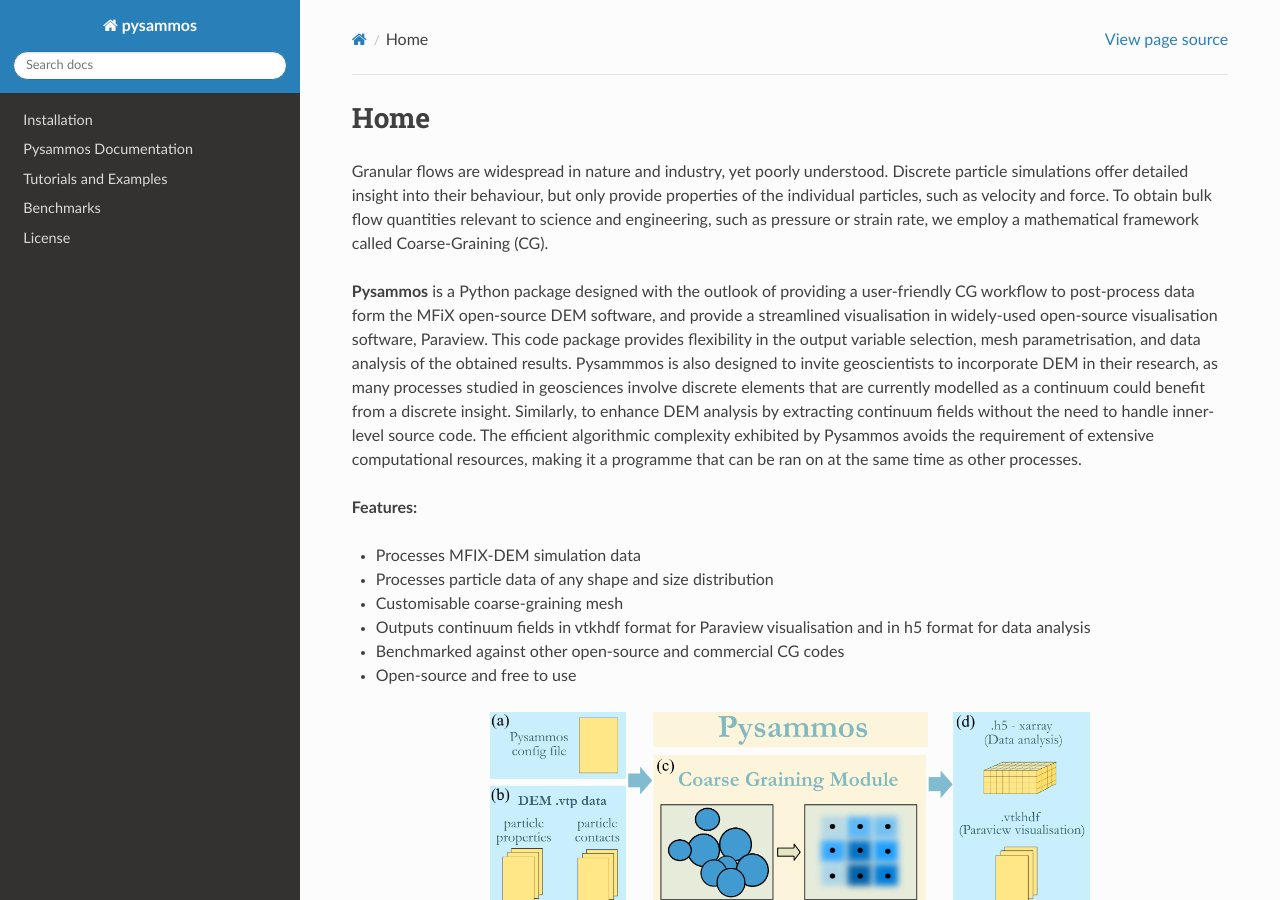
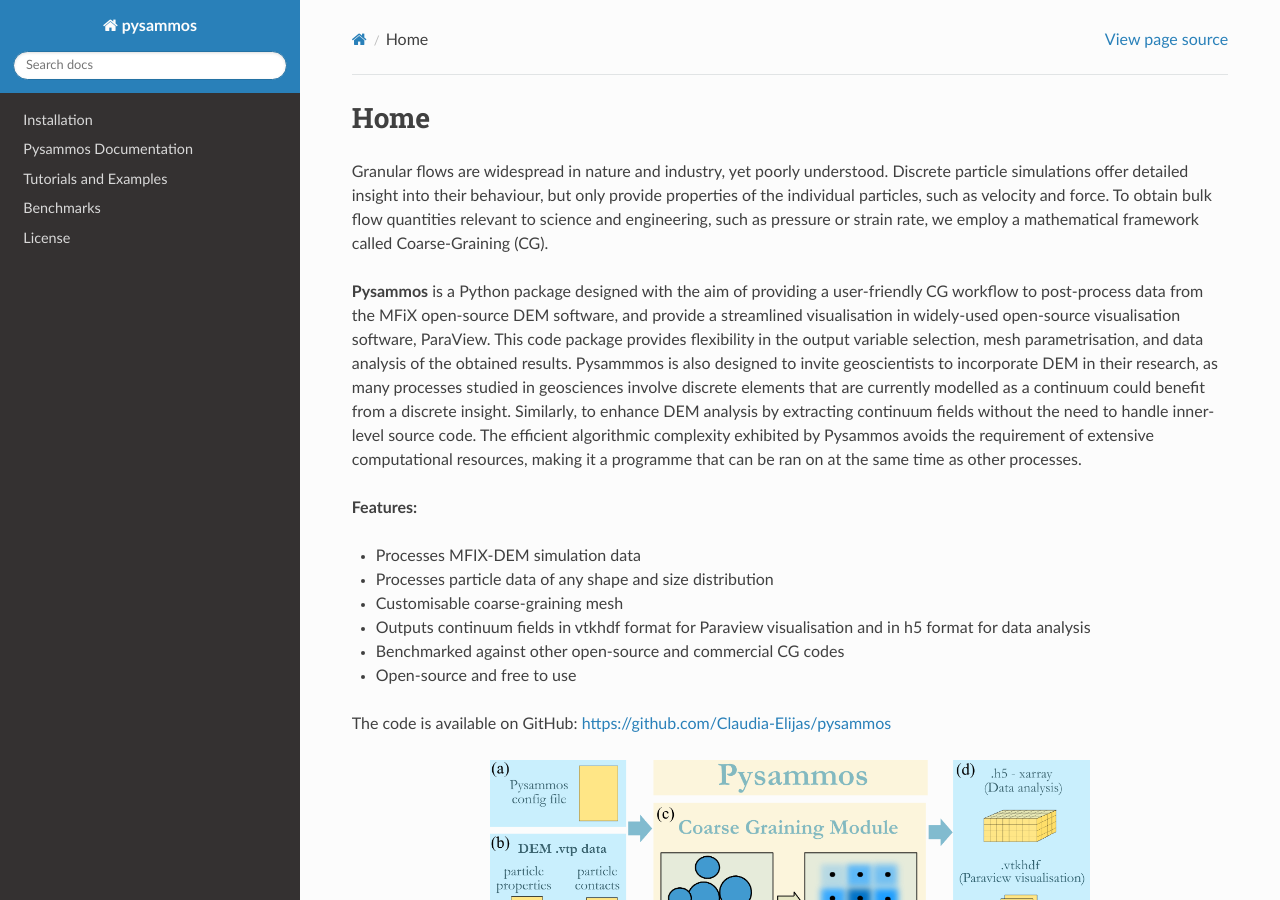
Before and after one commit to Claudia-Elijas/pysammos, a Sphinx documentation site: the page built from docs/index.rst, in a window 1280 px wide and 900 px high. Built offline with Sphinx 7.4.7 and the Read the Docs theme 3.1.0, drawn with Linux system fonts in a browser that asks for light colours.

```diff
--- a/docs/index.rst
+++ b/docs/index.rst
@@ -8,10 +8,10 @@ Home
 
 Granular flows are widespread in nature and industry, yet poorly understood. Discrete particle simulations offer detailed insight into their behaviour, but only provide properties of the individual particles, such as velocity and force. To obtain bulk flow quantities relevant to science and engineering, such as pressure or strain rate, we employ a mathematical framework called Coarse-Graining (CG).
 
-**Pysammos** is a Python package designed with the outlook of providing a user-friendly
-CG workflow to post-process data form the MFiX open-source DEM software,
+**Pysammos** is a Python package designed with the aim of providing a user-friendly
+CG workflow to post-process data from the MFiX open-source DEM software,
 and provide a streamlined visualisation in widely-used open-source visualisation software,
-Paraview. This code package provides flexibility in the output variable selection,
+ParaView. This code package provides flexibility in the output variable selection,
 mesh parametrisation, and data analysis of the obtained results. Pysammmos is also
 designed to invite geoscientists to incorporate DEM in their research, as many processes
 studied in geosciences involve discrete elements that are currently modelled as a continuum
@@ -29,6 +29,7 @@ programme that can be ran on at the same time as other processes.
 - Benchmarked against other open-source and commercial CG codes
 - Open-source and free to use
 
+The code is available on GitHub: https://github.com/Claudia-Elijas/pysammos
 
 .. image:: _static/system_context_diagram.png
    :alt: pysammos logo
--- a/setup.py
+++ b/setup.py
@@ -6,7 +6,7 @@ with open('requirements.txt') as f:
 
 setup(
     name='pysammos',
-    version='0.1',
+    version='1.0.0',
     description='Python package to compute macroscopic continuum fields from discrete element method simulations.',
     long_description=open('README.md').read(),
     author='Claudia Elijas-Parra',
```
Also changed, not shown: README.md (+1 -1 lines), examples/README.md.
